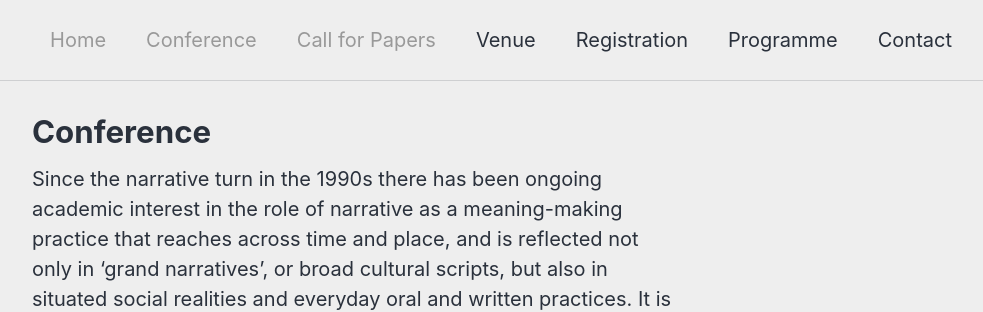
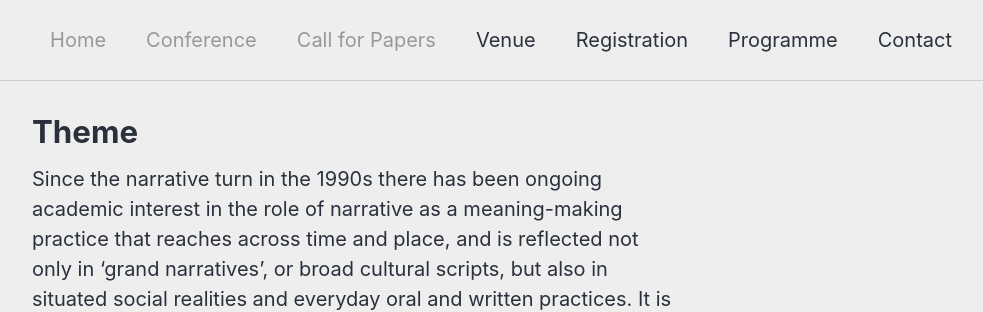
Before and after one commit to gfburton/aiabrixen2024, a Jekyll site: the page built from _pages/Conference.md, in a window 1280 px wide and 900 px high. Shown: the top 312 px of the window, without its empty margins (288-1271 px from the left). Built offline with Jekyll 4.4.1, drawn with Linux system fonts in a browser that asks for light colours; cached includes are drawn as plain includes; nearby versions of some CDN libraries.

Commit message:
Update Conference.md

```diff
--- a/_pages/Conference.md
+++ b/_pages/Conference.md
@@ -1,7 +1,7 @@
 ---
-title: Conference
+title: Theme
 layout: single
-permalink: /Conference/
+permalink: /Theme/
 # toc: true
 # toc_sticky: true
 # toc_icon: "cog"
```
